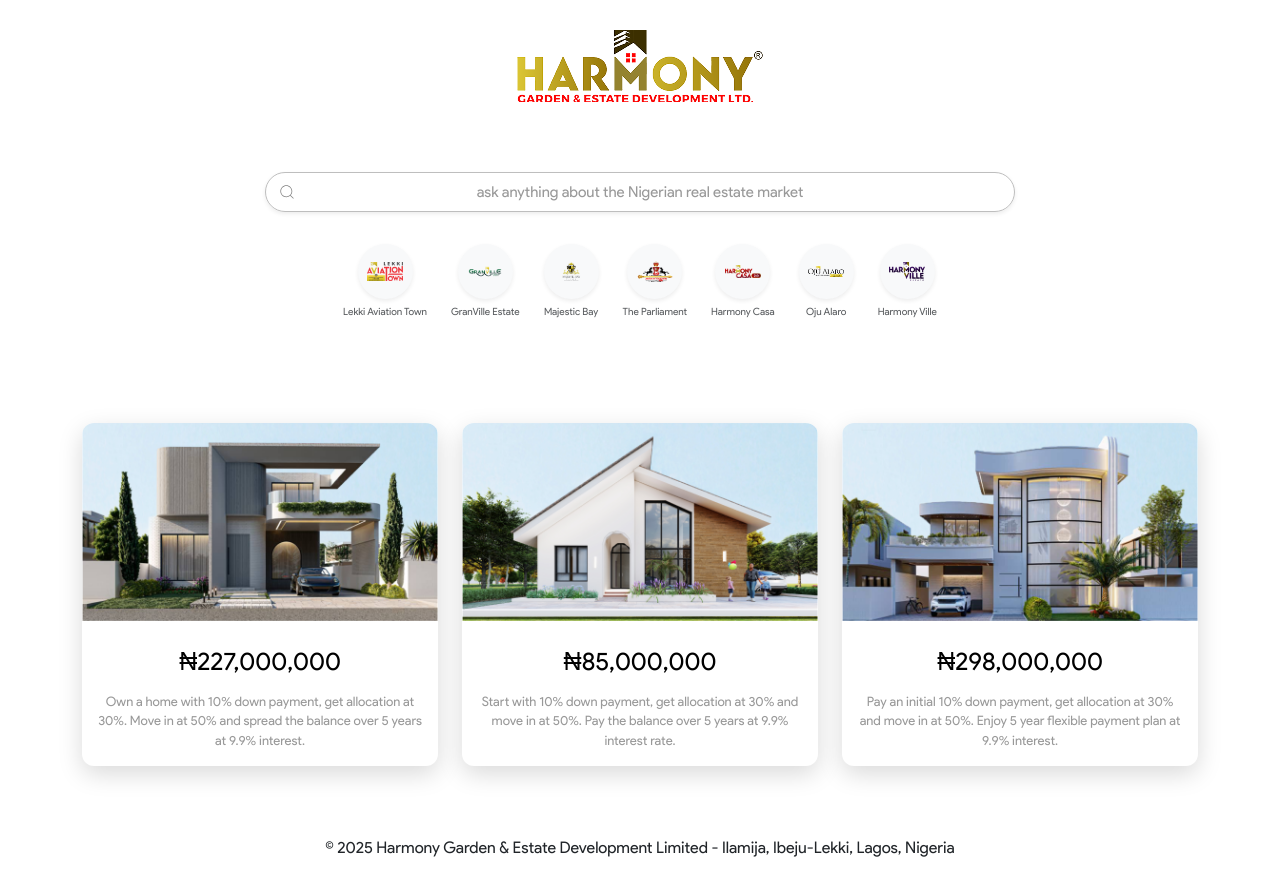
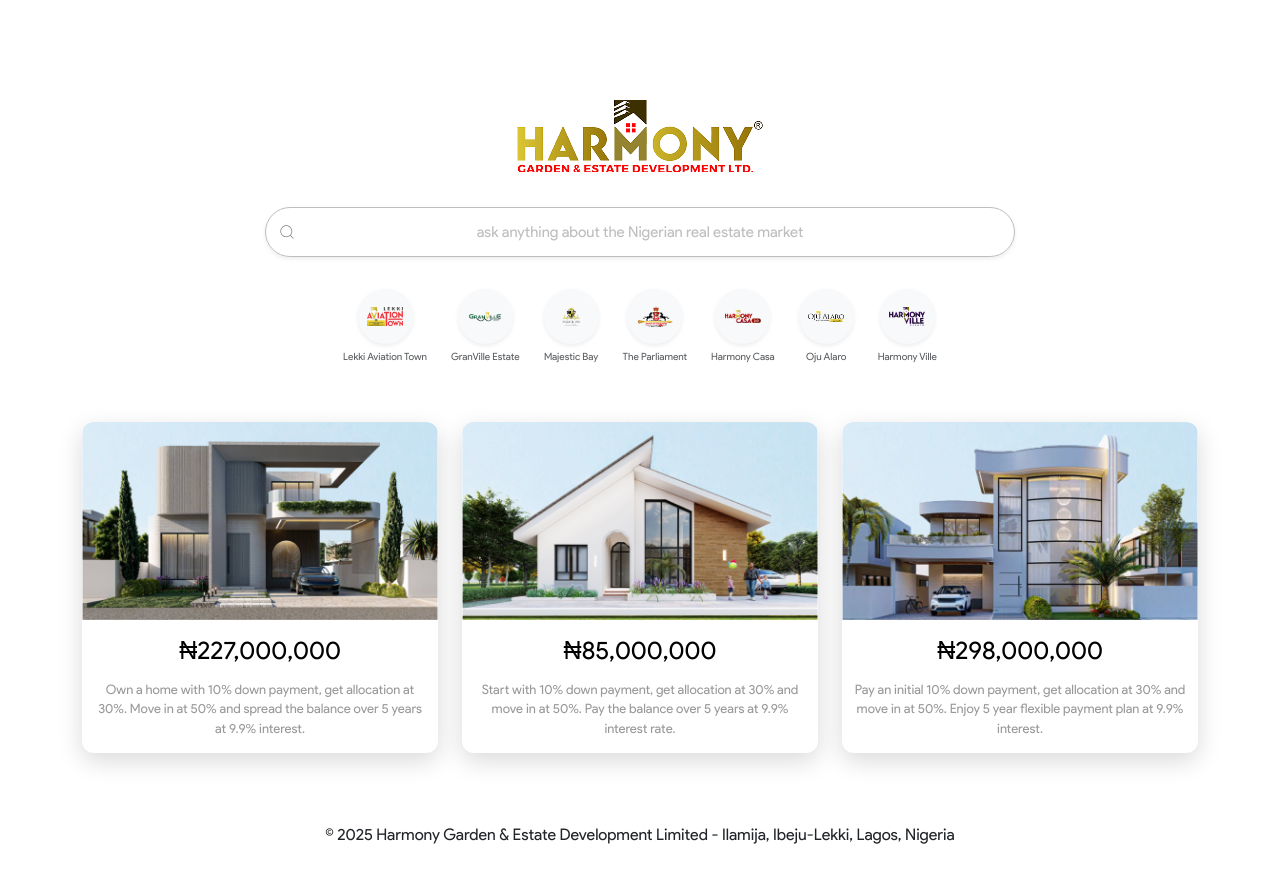
Before and after one commit to 3llack/harmonygardenai, a React (Vite) app: page / in a window 1280 px wide. Shown: the top 896 px of the page. Built offline with nearby package versions, Linux system fonts and the light colour scheme.

Commit message:
final fixes

```diff
--- a/src/App.css
+++ b/src/App.css
@@ -1,7 +1,7 @@
 .nav_hero{
   background: #fff;
   color: #fff;
-  padding: 30px 0;
+  padding-top: 100px;
   line-height: 10px;
 }
 
@@ -13,7 +13,7 @@
 }
 
 .navbar-brand{
-  padding-bottom: 70px !important;
+  padding-bottom: 35px !important;
 }
 
 /* .animated-image {
@@ -50,7 +50,6 @@
   box-sizing: border-box;
   background: url('./assets/imgs/search.svg') no-repeat 12px center;
   background-size: 18px;
-  padding-left: 40px; /* space before text */
 }
 
 @media (max-width: 375px) {
@@ -60,7 +59,7 @@
 }
 
 .input_section::placeholder {
-  color: #999;
+  color: #bebebe;
 }
 
 /* .arrow-link{
@@ -113,18 +112,21 @@
 
 .card-title{
   font-size: 35px;
-  padding-top: 25px;
+  padding-top: 15px;
+  padding-bottom: 7.5px;
   color:  #000 !important;
   text-align: center;
 }
 
 .card-text{
-  padding: 15px 5px;
+  padding-top: 7.5px;
+  padding-bottom: 15px;
+  padding-left: 10px;
+  padding-right: 10px;
   text-align: center;
   font-size: 13px;
   color: #999;
 }
-
 
 #footer{
   padding: 25px 10px;
@@ -136,7 +138,7 @@
   margin-top: 6px;
   font-size: 0.8rem;
   font-weight: 500;
-  color: #6c757d; /* Bootstrap’s text-muted tone */
+  color: #6c757d;
   text-align: center;
   max-width: 90px;
   line-height: 1.2;
@@ -162,7 +164,7 @@
 
   .input_section{
     width: 80vw;
-    padding: 10px;
+    padding: 15px;
   }
 
   .main h2{
@@ -175,7 +177,6 @@
     justify-content: center;
   }
 }
-
 
 @media (min-width: 768px) {
   .nav_hero h1{
--- a/src/App.jsx
+++ b/src/App.jsx
@@ -149,13 +149,13 @@
             </div>
           </div> */}
 
-          <div className="row mt-3">
+          <div className="row">
             <div className="col-xl-4 col-lg-4 col-md-4">
               <div className="card-body shadowed-body">
                 <img src={house_1} alt='house-img' className='card-img'/>
 
                 <h3 className='card-title'>₦227,000,000</h3>
-                <p className='card-text p-3'>
+                <p className='card-text'>
                   Own a home with 10% down payment, get allocation at 30%.
                   Move in at 50% and spread the balance over 5 years at 9.9% interest.
                 </p>
@@ -167,7 +167,7 @@
                 <img src={house_2} alt='house-img' />
 
                 <h3 className='card-title'>₦85,000,000</h3>
-                <p className='card-text p-3'>
+                <p className='card-text'>
                   Start with 10% down payment, get allocation at 30% and
                   move in at 50%. Pay the balance over 5 years at 9.9% interest rate.
                 </p>
@@ -179,7 +179,7 @@
                 <img src={house_3} alt='house-img' />
 
                 <h3 className='card-title'>₦298,000,000</h3>
-                <p className='card-text p-3'>
+                <p className='card-text'>
                   Pay an initial 10% down payment, get allocation at 30% and
                   move in at 50%. Enjoy 5 year flexible payment plan at 9.9% interest.
                   </p>
```
